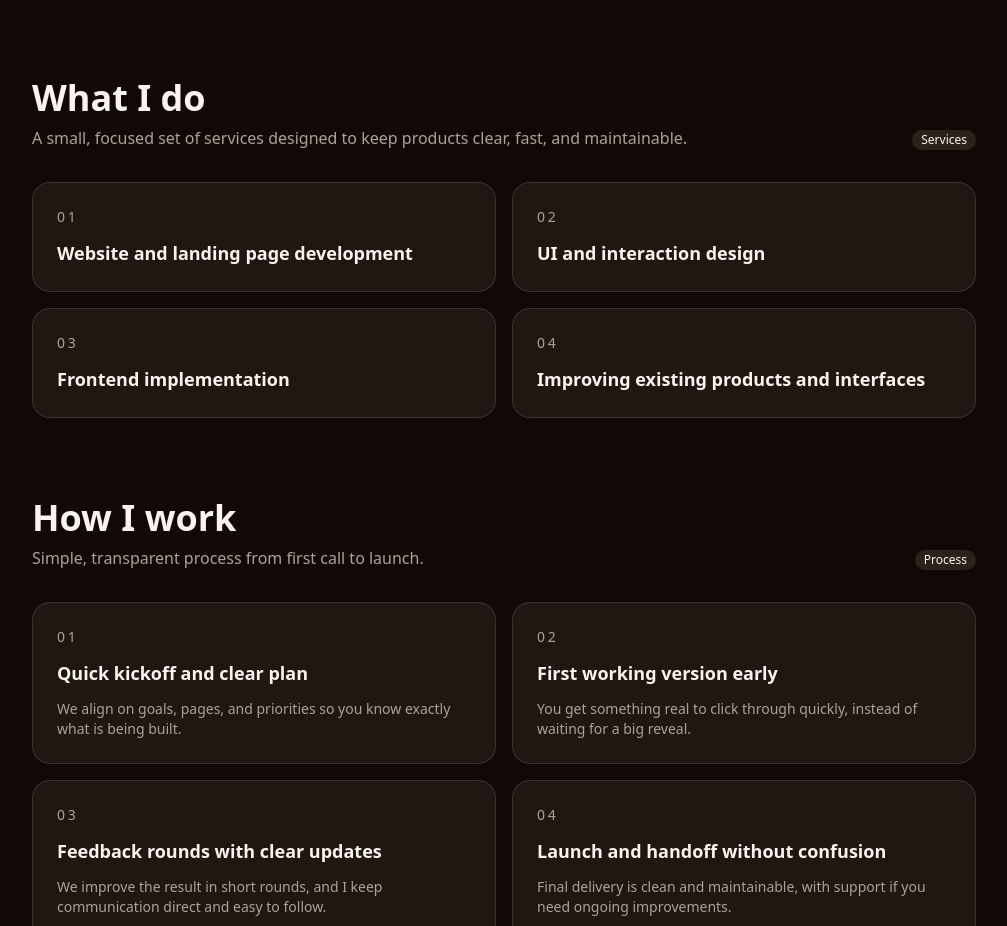
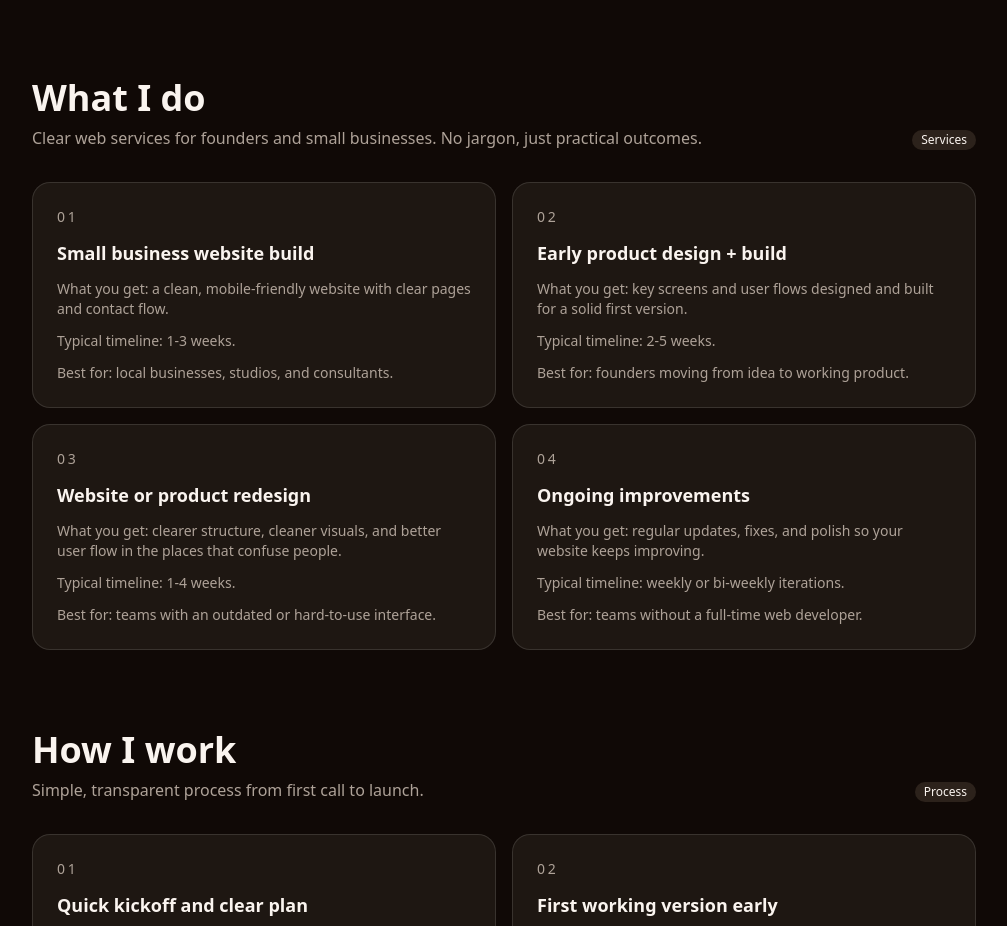
Before and after one commit to paulbgtr/paulbg.dev, a Next.js app: page / in a window 1280 px wide. Shown: the part 2426-3352 px from the top of the page, without its empty margins (136-1143 px from the left). Built offline with nearby package versions, Linux system fonts and the light colour scheme.

Commit message:
Update services descriptions

```diff
--- a/components/services.tsx
+++ b/components/services.tsx
@@ -18,8 +18,8 @@ export const Services = () => {
         <div className="grid gap-2">
           <h2 className="text-3xl font-semibold md:text-4xl">What I do</h2>
           <p className="max-w-2xl text-muted-foreground">
-            A small, focused set of services designed to keep products clear,
-            fast, and maintainable.
+            Clear web services for founders and small businesses. No jargon,
+            just practical outcomes.
           </p>
         </div>
         <Badge variant="secondary" className="w-fit">
@@ -33,7 +33,17 @@ export const Services = () => {
               01
             </div>
             <p className="text-lg font-semibold">
-              Website and landing page development
+              Small business website build
+            </p>
+            <p className="text-sm text-muted-foreground">
+              What you get: a clean, mobile-friendly website with clear pages
+              and contact flow.
+            </p>
+            <p className="text-sm text-muted-foreground">
+              Typical timeline: 1-3 weeks.
+            </p>
+            <p className="text-sm text-muted-foreground">
+              Best for: local businesses, studios, and consultants.
             </p>
           </div>
         </Card>
@@ -42,7 +52,19 @@ export const Services = () => {
             <div className="text-sm uppercase tracking-[0.2em] text-muted-foreground">
               02
             </div>
-            <p className="text-lg font-semibold">UI and interaction design</p>
+            <p className="text-lg font-semibold">
+              Early product design + build
+            </p>
+            <p className="text-sm text-muted-foreground">
+              What you get: key screens and user flows designed and built for a
+              solid first version.
+            </p>
+            <p className="text-sm text-muted-foreground">
+              Typical timeline: 2-5 weeks.
+            </p>
+            <p className="text-sm text-muted-foreground">
+              Best for: founders moving from idea to working product.
+            </p>
           </div>
         </Card>
         <Card className="border-border bg-card p-6">
@@ -50,7 +72,19 @@ export const Services = () => {
             <div className="text-sm uppercase tracking-[0.2em] text-muted-foreground">
               03
             </div>
-            <p className="text-lg font-semibold">Frontend implementation</p>
+            <p className="text-lg font-semibold">
+              Website or product redesign
+            </p>
+            <p className="text-sm text-muted-foreground">
+              What you get: clearer structure, cleaner visuals, and better user
+              flow in the places that confuse people.
+            </p>
+            <p className="text-sm text-muted-foreground">
+              Typical timeline: 1-4 weeks.
+            </p>
+            <p className="text-sm text-muted-foreground">
+              Best for: teams with an outdated or hard-to-use interface.
+            </p>
           </div>
         </Card>
         <Card className="border-border bg-card p-6">
@@ -59,7 +93,17 @@ export const Services = () => {
               04
             </div>
             <p className="text-lg font-semibold">
-              Improving existing products and interfaces
+              Ongoing improvements
+            </p>
+            <p className="text-sm text-muted-foreground">
+              What you get: regular updates, fixes, and polish so your website
+              keeps improving.
+            </p>
+            <p className="text-sm text-muted-foreground">
+              Typical timeline: weekly or bi-weekly iterations.
+            </p>
+            <p className="text-sm text-muted-foreground">
+              Best for: teams without a full-time web developer.
             </p>
           </div>
         </Card>
```
